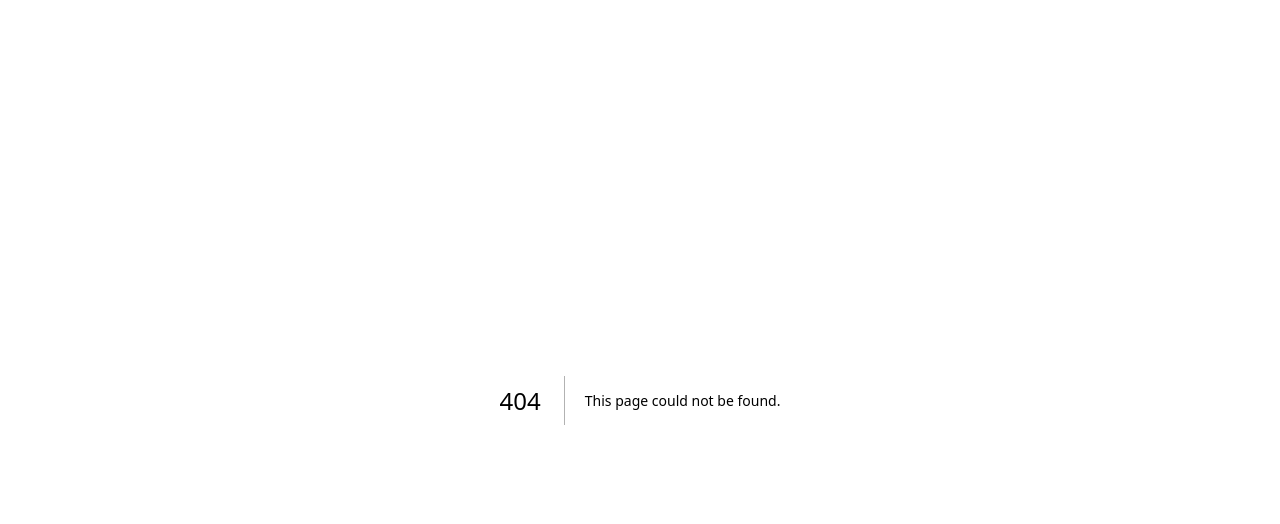
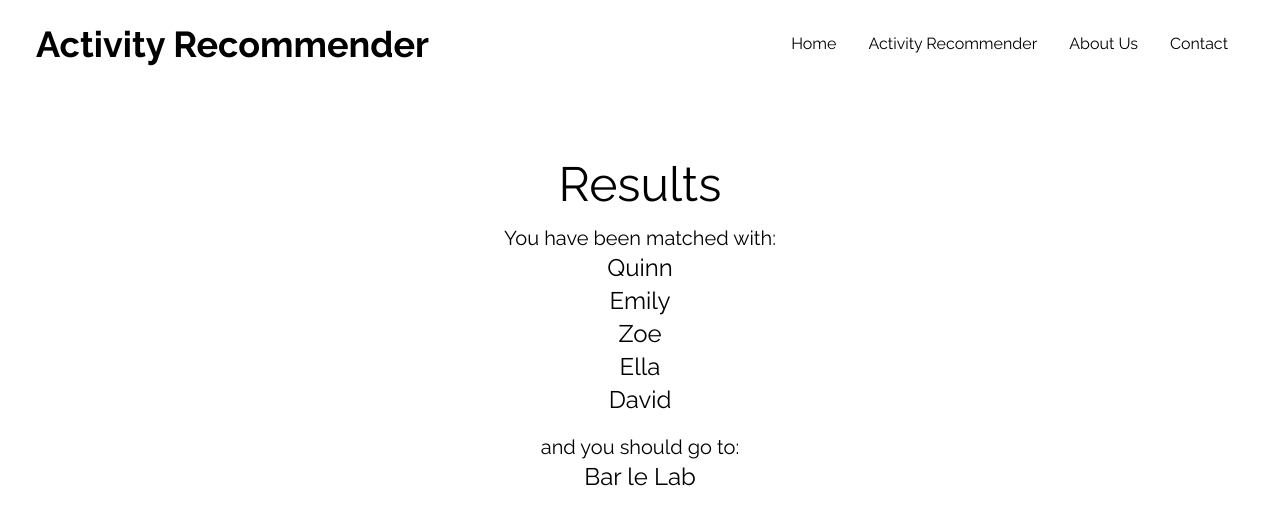
Before and after one commit to Lameboredghini/Activity-Recommender, a Next.js app: page /matchingResults in a window 1280 px wide. Before the commit this address had no page. Shown: the top 524 px of the page. Built offline with nearby package versions, Linux system fonts and the light colour scheme.

Commit message:
login changed

```diff
--- /dev/null
+++ b/pages/login1.jsx
@@ -0,0 +1,82 @@
+import React, { useState } from "react";
+import NavbarDark from "../components/NavbarDark";
+
+const Login1 = () => {
+  const [username, setUsername] = useState("");
+  const [password, setPassword] = useState("");
+  const [isLogin, setIsLogin] = useState(false);
+
+  console.log(username, password)
+  const handleLogin = (e) => {
+    e.preventDefault();
+    setIsLogin(true)
+};
+
+  return (
+    <>
+      <NavbarDark />
+      <div className="min-h-screen bg-gray-100 py-6 flex flex-col justify-center sm:py-12 mt-20">
+        <div className="relative py-3 sm:max-w-xl sm:mx-auto">
+          <div className="absolute inset-0 bg-gradient-to-r from-blue-300 to-blue-600 shadow-lg transform -skew-y-6 sm:skew-y-0 sm:-rotate-6 sm:rounded-3xl"></div>
+          <div className="relative px-4 py-10 bg-white shadow-lg sm:rounded-3xl sm:p-20">
+            <div className="max-w-md mx-auto">
+              <div>
+                <h1 className="text-2xl font-semibold">Login</h1>
+              </div>
+              <div className="divide-y divide-gray-200">
+                <div className="py-8 text-base leading-6 space-y-4 text-gray-700 sm:text-lg sm:leading-7">
+                  <div className="relative">
+                    <input
+                      autocomplete="off"
+                      id="username"
+                      name="username"
+                      type="text"
+                      className="peer placeholder-transparent h-10 w-full border-b-2 border-gray-300 text-gray-900 focus:border-0"
+                      placeholder="Username"
+                      onChange={(e)=>{setUsername(e.target.value)}}
+                    />
+                    <label
+                      for="email"
+                      className="absolute left-0 -top-3.5 text-gray-600 text-sm peer-placeholder-shown:text-base peer-placeholder-shown:text-gray-440 peer-placeholder-shown:top-2 transition-all peer-focus:-top-3.5 peer-focus:text-gray-600 peer-focus:text-sm"
+                    >
+                      Username
+                    </label>
+                  </div>
+                  <div className="relative">
+                    <input
+                      autocomplete="off"
+                      id="password"
+                      name="password"
+                      type="password"
+                      className="peer placeholder-transparent h-10 w-full border-b-2 border-gray-300 text-gray-900 focus:border-0"
+                      placeholder="Password"
+                      onChange={(e)=>{setPassword(e.target.value)}}
+                    />
+                    <label
+                      for="password"
+                      className="absolute left-0 -top-3.5 text-gray-600 text-sm peer-placeholder-shown:text-base peer-placeholder-shown:text-gray-440 peer-placeholder-shown:top-2 transition-all peer-focus:-top-3.5 peer-focus:text-gray-600 peer-focus:text-sm"
+                    >
+                      Password
+                    </label>
+                  </div>
+                  <div className="relative">
+                    <button
+                      className="bg-blue-500 text-white rounded-md px-2 py-1"
+                      onClick={() => {
+                        handleLogin;
+                      }}
+                    >
+                      Submit
+                    </button>
+                  </div>
+                </div>
+              </div>
+            </div>
+          </div>
+        </div>
+      </div>
+    </>
+  );
+};
+
+export default Login1;
--- a/pages/matching.jsx
+++ b/pages/matching.jsx
@@ -1,4 +1,7 @@
 import React, { useState } from "react";
+import matchingresult from "./matchingResults";
+import { useRouter } from "next/router";
+import NavbarDark from "../components/NavbarDark";
 // import classNames from "classnames";
 
 const cuisines = ["Any", "Indian", "Seafood", "italian", "Japanese", "Sushi", "Chinese", "Mexican", "Thai", "French", "Middle Eastern", "Vietnamese", "Hamburger", "Pizza"]
@@ -6,6 +9,7 @@
 const payments = ["$","$$","$$$","$$$$"];
 
 const matching = () => {
+    const router = useRouter()
     const [formData, setFormData] = useState({
         name: "",
         time: "1",
@@ -18,11 +22,14 @@
     const handleSubmit = (e) => {
         e.preventDefault();
         console.log(formData);
+        router.push("http://localhost:3000/matchingResults")
     };
 
     const { name, time, cuisine, activity, budget, payment } = formData;
 
     return (
+        <>
+        <NavbarDark />
         <form onSubmit={handleSubmit} className="pt-20 pl-10 bg-gray-100">
             <div className="mb-4">
                 <label htmlFor="name" className="block mb-2 font-bold text-gray-700">
@@ -129,7 +136,12 @@
             ) : (
                 <></>
             )}
+
+            <div className="mb-4">
+                <input type="submit" className="bg-blue-500 hover:bg-blue-400 text-white font-bold py-2 px-4 border-b-4 border-blue-700 hover:border-blue-500 rounded"></input>
+            </div>
         </form>
+        </>
     )
 }
 
--- /dev/null
+++ b/pages/matchingResults.jsx
@@ -0,0 +1,86 @@
+import React from "react";
+import NavbarDark from "../components/NavbarDark";
+
+const data = {
+  matches: [
+    "Quinn",
+    "Emily",
+    "Zoe",
+    "Ella",
+    "David",
+    "Frank",
+    "Madison",
+    "Kaitlyn",
+    "Xavier",
+    "William",
+    "Nathan",
+    "Sophia",
+    "Thomas",
+    "Isaac",
+    "Wyatt",
+    "Riley",
+    "Avery",
+    "Hannah",
+    "Alice",
+    "Violet",
+    "Bob",
+    "Samuel",
+    "Penelope",
+    "Liam",
+    "Mia",
+    "Xander",
+    "Landon",
+    "Benjamin",
+    "Grace",
+    "Harry",
+    "Uriel",
+    "Olivia",
+    "Gabriel",
+    "Rose",
+    "Isabella",
+    "Piper",
+    "Noah",
+    "Caleb",
+    "Ursula",
+    "Yara",
+    "Faith",
+    "Quentin",
+    "Dylan",
+    "Victoria",
+    "Owen",
+    "Tessa",
+    "Charlie",
+    "Karen",
+    "Jack",
+    "Jacob",
+  ],
+  recommended: "Bar le Lab",
+};
+
+function matchingresult() {
+  let peoplematched = data["matches"];
+  if (data["matches"].length > 5) {
+    peoplematched = data["matches"].slice(0, 5);
+  }
+  console.log("peoplematched", peoplematched);
+  return (
+    <>
+      <div>
+        <NavbarDark />
+        <div className="mt-40 w-full">
+          <h1 className="text-center text-5xl mb-4">Results</h1>
+          <h2 className="text-center text-xl">You have been matched with:</h2>
+          <div className="text-center text-2xl">{peoplematched.map((person) => (
+            <option key={person} value={peoplematched.indexOf(person)}>
+              {person}
+            </option>
+          ))}</div>
+          <h2 className="text-center text-xl mt-4">and you should go to:</h2>
+          <div className="text-center text-2xl">{data["recommended"]}</div>
+        </div>
+      </div>
+    </>
+  );
+}
+
+export default matchingresult;
```
